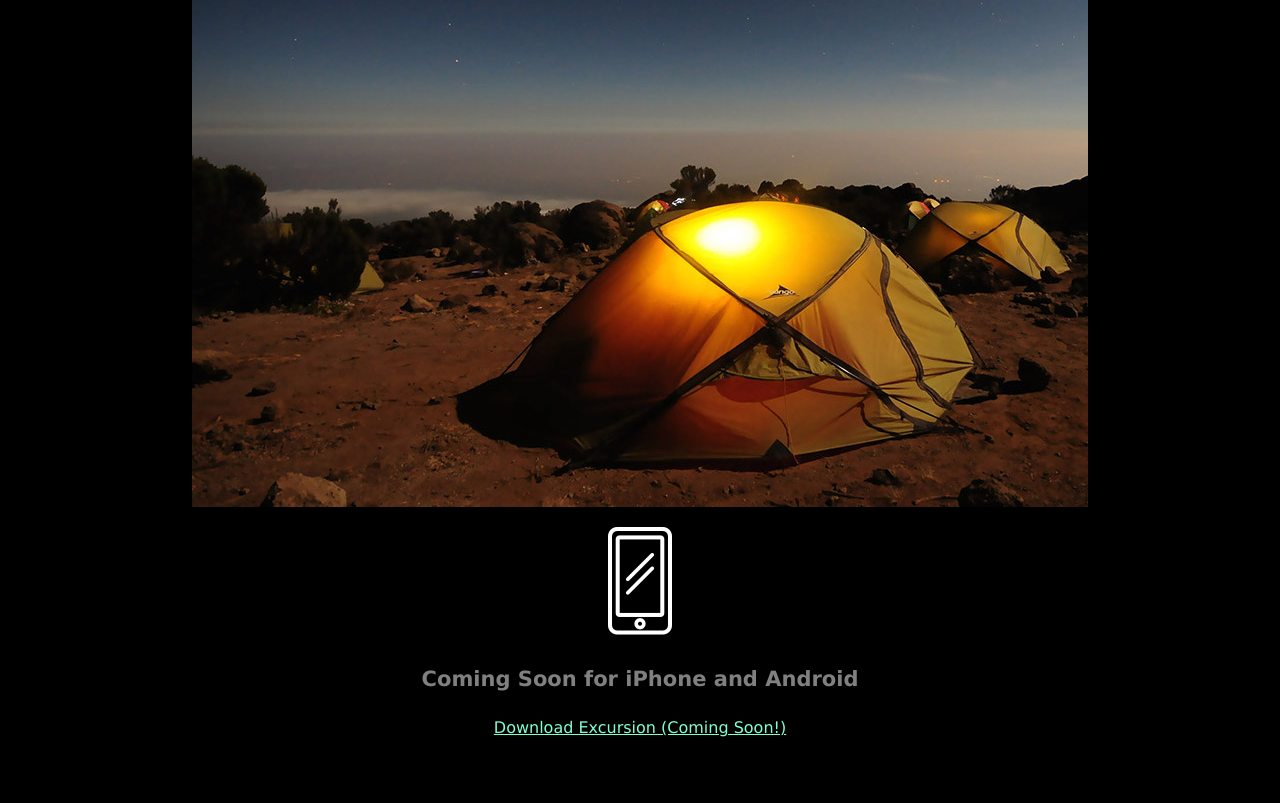
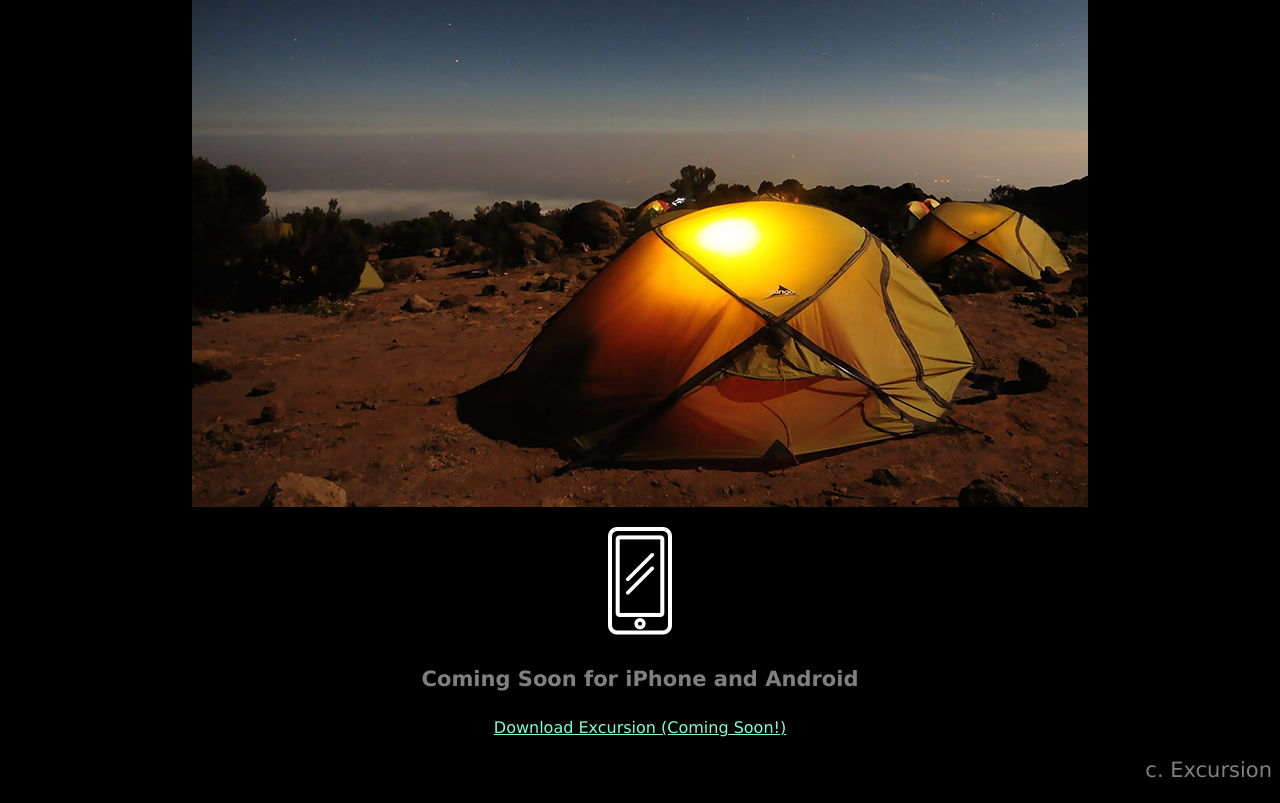
Before and after one commit to fbssaejun/excursion, a plain HTML site: page index.html in a window 1280 px wide. Shown: the part 563-1366 px from the top of the page. Before the commit the page ends 1316 px from the top, so only its background shows below. Drawn offline with Linux system fonts and the light colour scheme.

Commit message:
final push

```diff
--- a/index.html
+++ b/index.html
@@ -20,4 +20,9 @@
     <h4 class="header--subheader">Coming Soon for iPhone and Android</h4>
     <p><a class="link--cta" href="#">Download Excursion (Coming Soon!)</a></p>
 </body>
+    <footer>
+        <p class="copy">c. Excursion</p>
+
+
+    </footer>
 </html>
--- a/resources/css/style.css
+++ b/resources/css/style.css
@@ -28,3 +28,10 @@ body{
     color: aquamarine;
     font-size: 16px;
 }
+/*FOOTER */
+
+.copy{
+    color:gray;
+    font-size: 21px;
+    text-align: right;
+}
```
